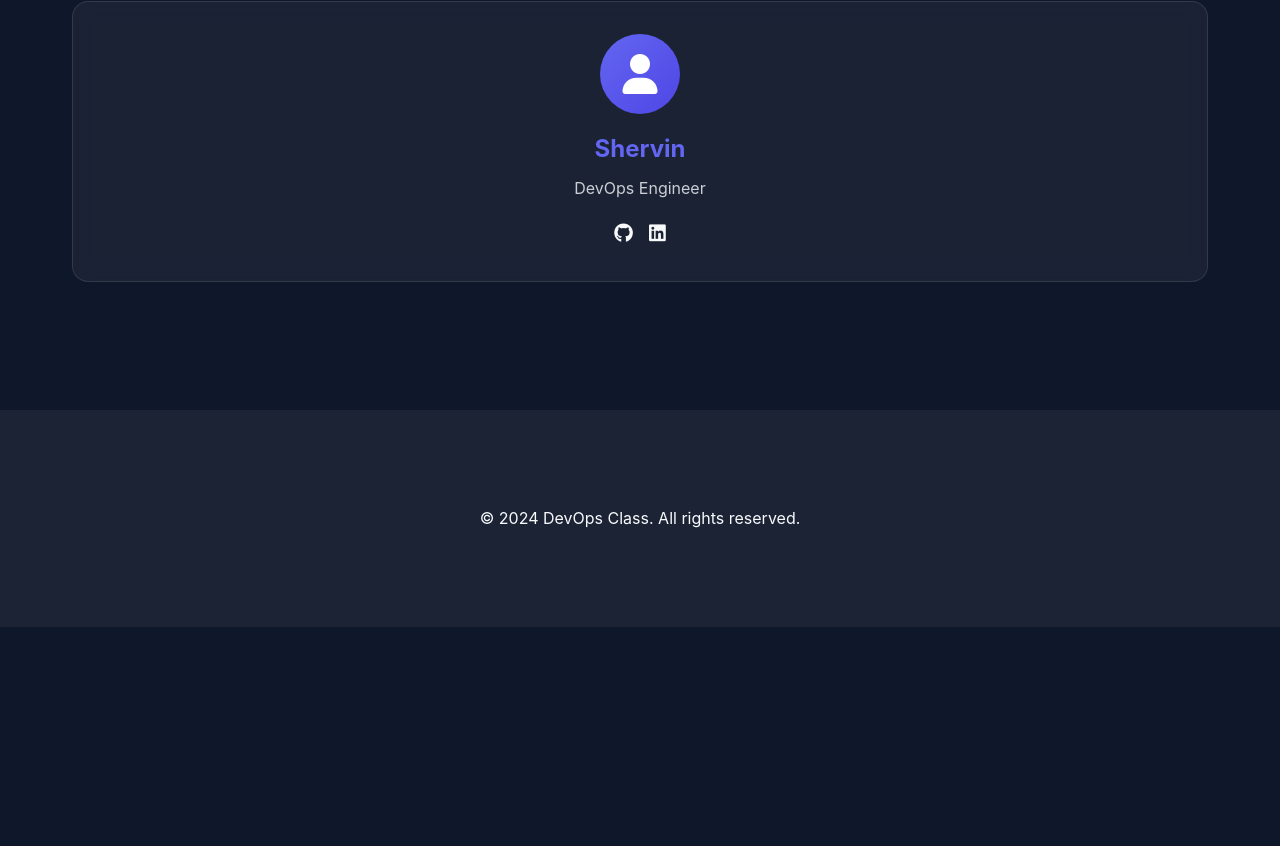
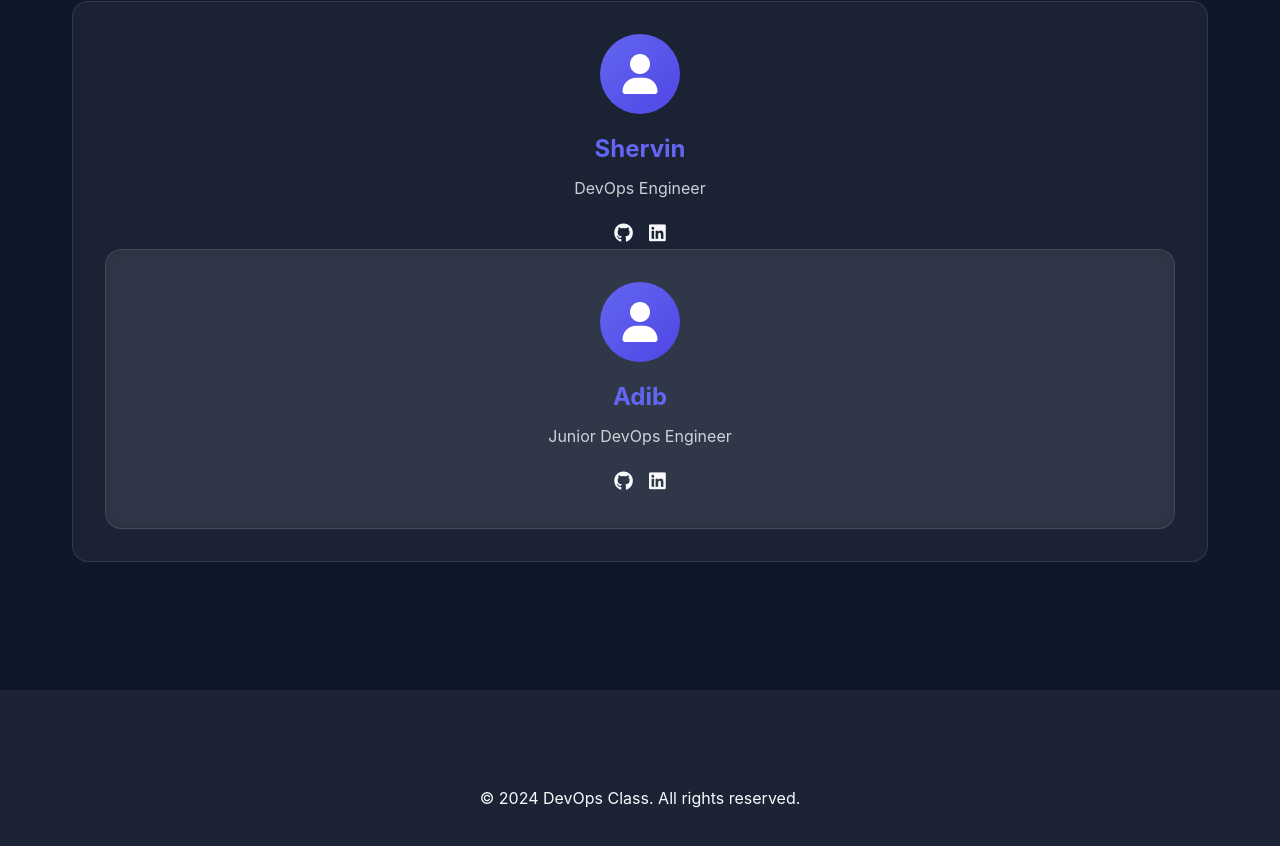
Before and after one commit to shervin9/git-week2, a plain HTML site: page index.html in a window 1280 px wide. Shown: the part 1397-2243 px from the top of the page. Before the commit the page ends 2024 px from the top, so only its background shows below. Drawn offline with Linux system fonts and the light colour scheme.

Commit message:
adib's commit

```diff
--- a/index.html
+++ b/index.html
@@ -65,6 +65,16 @@
             <a href="#" class="social-link"><i class="fab fa-github"></i></a>
             <a href="#" class="social-link"><i class="fab fa-linkedin"></i></a>
           </div>
+          <div class="contributor-card">
+            <div class="contributor-avatar">
+              <i class="fas fa-user"></i>
+            </div>
+            <h3>Adib</h3>
+            <p>Junior DevOps Engineer</p>
+            <div class="contributor-links">
+              <a href="#" class="social-link"><i class="fab fa-github"></i></a>
+              <a href="#" class="social-link"><i class="fab fa-linkedin"></i></a>
+            </div>
         </div>
       </div>
     </div>
```
